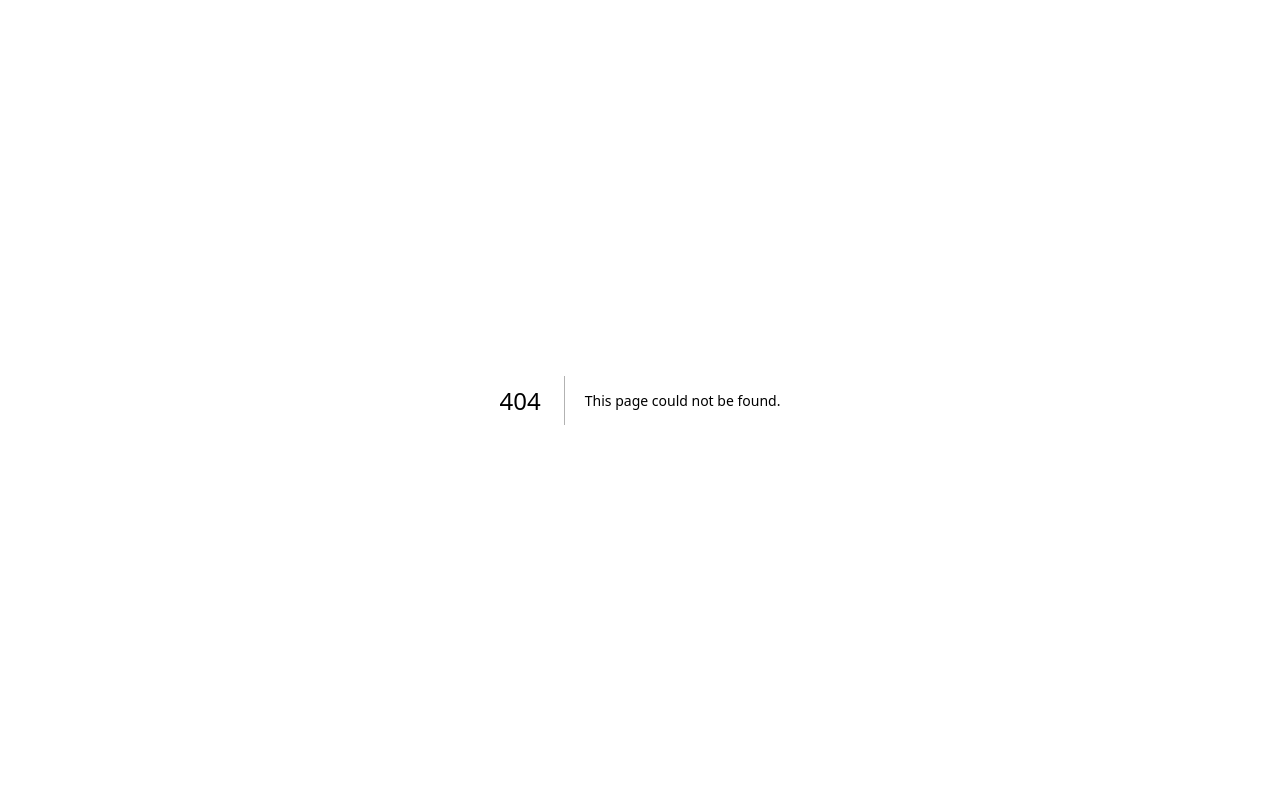
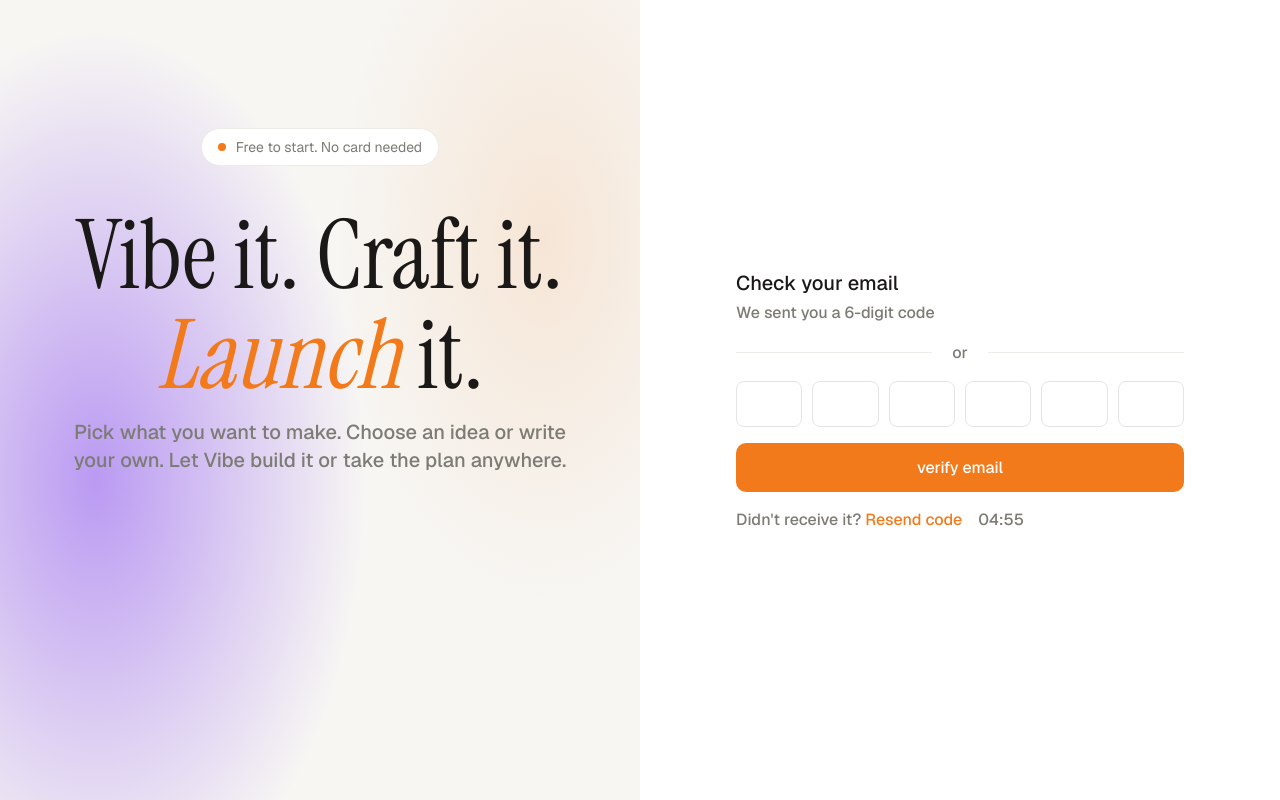
Before and after one commit to Okpara202/backend-vibe-mirror, a Next.js app: page /verify-mail in a window 1280 px wide. Before the commit this address had no page. Built offline with nearby package versions, Linux system fonts and the light colour scheme; what @wrksz/themes would draw is missing.

Commit message:
Done with landing and auth pages

```diff
--- /dev/null
+++ b/src/app/(auth)/_components/CheckEmailForForgotPasswordForm.tsx
@@ -0,0 +1,58 @@
+import { Button } from "@/components/ui/button";
+import { Typography } from "@/components/ui/Typography";
+import Link from "next/link";
+
+export default function CheckEmailForForgotPasswordForm() {
+  return (
+    <form className="space-y-4 w-full min-h-[calc(100vh-6rem)] flex flex-col justify-center lg:min-h-0 lg:block">
+      <div className="space-y-1">
+        <Typography
+          variant="heading-h3"
+          className="text-primary text-center lg:text-left"
+        >
+          Check your email
+        </Typography>
+
+        <Typography
+          variant="heading-h4"
+          className="text-secondary text-center lg:text-left block"
+        >
+          <Typography
+            variant="label-md"
+            className="text-secondary text-center lg:text-left block"
+          >
+            We sent a password reset link
+          </Typography>
+        </Typography>
+      </div>
+
+      <Typography
+        variant="label-md"
+        className="text-secondary text-center lg:text-left block"
+      >
+        Click the link in the email to reset your password. The link expires in
+        60 minutes.
+      </Typography>
+
+      <Button className="w-full">Open Email App</Button>
+
+      <div className="text-center">
+        <Link href="/verify-mail" className="auth-link">
+          <Typography variant="label-lg" className="text-brand ">
+            I have the link
+          </Typography>
+        </Link>
+      </div>
+
+      <Typography
+        variant="heading-h4"
+        className="text-secondary text-center lg:text-left block"
+      >
+        Didn&apos;t recieve it?{" "}
+        <Link className="auth-link" href="">
+          Resend link
+        </Link>
+      </Typography>
+    </form>
+  );
+}
--- a/src/app/(auth)/_components/LoginAndRegisterForm.tsx
+++ b/src/app/(auth)/_components/LoginAndRegisterForm.tsx
@@ -13,6 +13,7 @@
 export default function LoginAndRegisterForm({
   mode,
 }: LoginAndRegisterFormProps) {
+  const login = mode === "Login";
   return (
     <form className="space-y-4 w-full">
       <div className="text-center">
@@ -48,25 +49,21 @@
           placeholder="At least 8 characters"
           type="password"
         />
-        <Link
-          href="/forgot-password"
-          className="hover:underline hover:decoration-brand"
-        >
-          <Typography variant="caption-default" className="text-brand">
-            Forgot password?
-          </Typography>
-        </Link>
+        {login && (
+          <Link href="/forgot-password" className="auth-link">
+            <Typography variant="caption-default" className="text-brand">
+              Forgot password?
+            </Typography>
+          </Link>
+        )}
       </div>
 
-      <Button className="w-full">Sign Up</Button>
+      <Button className="w-full">{login ? "Sign In" : "Sign Up"}</Button>
 
       <Typography variant="heading-h4" className="text-secondary text-left">
-        Don&apos;t have an account?{" "}
-        <Link
-          href="/register"
-          className="hover:underline hover:decoration-brand text-brand"
-        >
-          Sign Up
+        {login ? "Don't have an account?" : "Already have an account?"}
+        <Link href={login ? "/register" : "/login"} className="auth-link">
+          {login ? " Sign Up" : " Sign In"}
         </Link>
       </Typography>
     </form>
--- /dev/null
+++ b/src/app/(auth)/_components/OtpInput.tsx
@@ -0,0 +1,84 @@
+"use client";
+
+import { useRef } from "react";
+
+type OtpInputProps = {
+  length?: number;
+  value: string[];
+  onChange: (value: string[]) => void;
+};
+
+export default function OtpInput({
+  length = 6,
+  value,
+  onChange,
+}: OtpInputProps) {
+  const refs = useRef<Array<HTMLInputElement | null>>([]);
+
+  const focus = (i: number) => refs.current[i]?.focus();
+
+  const setAt = (i: number, digit: string) => {
+    const next = [...value];
+    next[i] = digit;
+    onChange(next);
+  };
+
+  const handleChange = (i: number, raw: string) => {
+    const digit = raw.replace(/\D/g, "").slice(-1);
+    setAt(i, digit);
+    if (digit && i < length - 1) focus(i + 1);
+  };
+
+  const handleKeyDown = (
+    i: number,
+    e: React.KeyboardEvent<HTMLInputElement>,
+  ) => {
+    if (e.key === "Backspace" && !value[i] && i > 0) {
+      e.preventDefault();
+      setAt(i - 1, "");
+      focus(i - 1);
+    } else if (e.key === "ArrowLeft" && i > 0) {
+      focus(i - 1);
+    } else if (e.key === "ArrowRight" && i < length - 1) {
+      focus(i + 1);
+    }
+  };
+
+  const handlePaste = (
+    i: number,
+    e: React.ClipboardEvent<HTMLInputElement>,
+  ) => {
+    const digits = e.clipboardData.getData("text").replace(/\D/g, "");
+    if (!digits) return;
+    e.preventDefault();
+    const next = [...value];
+    for (let k = 0; k < digits.length && i + k < length; k++) {
+      next[i + k] = digits[k];
+    }
+    onChange(next);
+    focus(Math.min(i + digits.length, length - 1));
+  };
+
+  return (
+    <div className="flex gap-[10px]">
+      {Array.from({ length }).map((_, i) => (
+        <input
+          key={i}
+          ref={(el) => {
+            refs.current[i] = el;
+          }}
+          type="text"
+          inputMode="numeric"
+          autoComplete="one-time-code"
+          maxLength={1}
+          value={value[i] ?? ""}
+          onChange={(e) => handleChange(i, e.target.value)}
+          onKeyDown={(e) => handleKeyDown(i, e)}
+          onPaste={(e) => handlePaste(i, e)}
+          onFocus={(e) => e.target.select()}
+          className="w-0 flex-1 min-w-0 bg-transparent text-center font-sans font-medium text-sm leading-5 text-muted outline-none transition-all border-[0.5px] border-border-default rounded-[8px] py-[12px] px-2 focus:border-[#F27A1A]"
+        />
+      ))}
+    </div>
+  );
+}
--- /dev/null
+++ b/src/app/(auth)/_components/VerifyMailForm.tsx
@@ -0,0 +1,75 @@
+"use client";
+
+import { Button } from "@/components/ui/button";
+import { Typography } from "@/components/ui/Typography";
+import Link from "next/link";
+import { useEffect, useState } from "react";
+import OtpInput from "./OtpInput";
+
+const COUNTDOWN_SECONDS = 5 * 60;
+
+export default function VerifyMailForm() {
+  const [secondsLeft, setSecondsLeft] = useState(COUNTDOWN_SECONDS);
+  const [code, setCode] = useState<string[]>(() => Array(6).fill(""));
+
+  useEffect(() => {
+    if (secondsLeft <= 0) return;
+    const id = setInterval(() => {
+      setSecondsLeft((s) => (s <= 1 ? 0 : s - 1));
+    }, 1000);
+    return () => clearInterval(id);
+  }, [secondsLeft]);
+
+  const minutes = String(Math.floor(secondsLeft / 60)).padStart(2, "0");
+  const seconds = String(secondsLeft % 60).padStart(2, "0");
+
+  return (
+    <form className="space-y-4 w-full min-h-[calc(100vh-6rem)] flex flex-col justify-center lg:min-h-0 lg:block">
+      <div className="space-y-1">
+        <Typography
+          variant="heading-h3"
+          className="text-primary text-center lg:text-left block"
+        >
+          Check your email
+        </Typography>
+
+        <Typography
+          variant="heading-h4"
+          className="text-secondary text-center lg:text-left block"
+        >
+          We sent you a 6-digit code
+        </Typography>
+      </div>
+
+      <div className="w-full flex items-center">
+        <aside className="general-border flex-1" />
+        <Typography variant="heading-h4" className="text-secondary px-5">
+          or
+        </Typography>
+        <aside className="general-border flex-1" />
+      </div>
+
+      <OtpInput value={code} onChange={setCode} />
+
+      <Button className="w-full"> verify email</Button>
+
+      <div className="flex flex-wrap items-center justify-center lg:justify-start gap-4">
+        <Typography
+          variant="heading-h4"
+          className="text-center lg:text-left text-secondary"
+        >
+          Didn&apos;t receive it?{" "}
+          <Link className="auth-link" href="#">
+            Resend code
+          </Link>
+        </Typography>
+        <Typography
+          variant="heading-h4"
+          className="text-center lg:text-left text-secondary"
+        >
+          {minutes}:{seconds}
+        </Typography>
+      </div>
+    </form>
+  );
+}
--- /dev/null
+++ b/src/app/(auth)/_components/forgotPasswordForm.tsx
@@ -0,0 +1,42 @@
+import { Button } from "@/components/ui/button";
+import { Input } from "@/components/ui/Input";
+import { Typography } from "@/components/ui/Typography";
+import Link from "next/link";
+
+export default function ForgotPasswordForm() {
+  return (
+    <form className="space-y-4 w-full min-h-[calc(100vh-6rem)] flex flex-col justify-center lg:min-h-0 lg:block">
+      <div>
+        <Typography
+          variant="heading-h3"
+          className="space-y-1 text-primary text-center lg:text-left"
+        >
+          Forgot Your Password?
+        </Typography>
+        <Typography
+          variant="heading-h4"
+          className="text-secondary text-center lg:text-left"
+        >
+          No worries. Enter your email and we&apos;ll send you a reset link.
+        </Typography>
+      </div>
+      <Input
+        label="Email address"
+        placeholder="name@example.com"
+        type="email"
+      />{" "}
+      <Button className="w-full">
+        <Link href={"/check-email-for-forgot-password"}>Send Reset Link</Link>
+      </Button>
+      <Typography
+        variant="heading-h4"
+        className="text-secondary text-center lg:text-left"
+      >
+        Remembered it?{" "}
+        <Link href="/login" className="auth-link">
+          Back to Sign In
+        </Link>
+      </Typography>
+    </form>
+  );
+}
--- /dev/null
+++ b/src/app/(auth)/check-email-for-forgot-password/page.tsx
@@ -0,0 +1,5 @@
+import CheckEmailForForgotPasswordForm from "../_components/CheckEmailForForgotPasswordForm";
+
+export default function CheckEmailForForgotPassword() {
+  return <CheckEmailForForgotPasswordForm />;
+}
--- /dev/null
+++ b/src/app/(auth)/forgot-password/page.tsx
@@ -0,0 +1,5 @@
+import ForgotPasswordForm from "../_components/forgotPasswordForm";
+
+export default function ForgotPassword() {
+  return <ForgotPasswordForm />;
+}
--- a/src/app/(auth)/layout.tsx
+++ b/src/app/(auth)/layout.tsx
@@ -6,11 +6,11 @@
   children: React.ReactNode;
 }) {
   return (
-    <div className="w-full min-h-screen flex">
-      <aside className="basis-1/2">
+    <div className="w-full min-h-screen flex flex-col lg:flex-row">
+      <aside className="hidden lg:block lg:basis-1/2">
         <LeftAuthForm />
       </aside>
-      <aside className="basis-1/2 bg-surface flex items-center px-24">
+      <aside className="w-full lg:basis-1/2 bg-surface flex items-center px-6 sm:px-10 md:px-16 lg:px-24 py-12 lg:py-0">
         {children}
       </aside>
     </div>
--- /dev/null
+++ b/src/app/(auth)/verify-mail/page.tsx
@@ -0,0 +1,5 @@
+import VerifyMailForm from "../_components/VerifyMailForm";
+
+export default function VerifyMailPage() {
+  return <VerifyMailForm />;
+}
--- a/src/app/(marketplace)/_components/Header.tsx
+++ b/src/app/(marketplace)/_components/Header.tsx
@@ -39,7 +39,10 @@
               <NavLinks href={navLinks.text} color={"secondary"} />
             </Link>
           ))}
-          <Button>Start Making</Button>
+
+          <Link href={"/register"}>
+            <Button>Start Making </Button>
+          </Link>
         </nav>
 
         <button
@@ -94,7 +97,9 @@
                 <NavLinks href={link.text} color={"secondary"} />
               </Link>
             ))}
-            <Button className="w-full">Start Making</Button>
+            <Link href={"/register"}>
+              <Button>Start Making </Button>
+            </Link>
           </nav>
         </div>
       )}
--- a/src/app/globals.css
+++ b/src/app/globals.css
@@ -222,3 +222,12 @@
 .hero-textarea-shadow {
   box-shadow: 4px 4px 20px 0px #0000000f;
 }
+
+.auth-link {
+  color: var(--brand);
+}
+
+.auth-link:hover {
+  text-decoration-line: underline;
+  text-decoration-color: var(--brand);
+}
```
